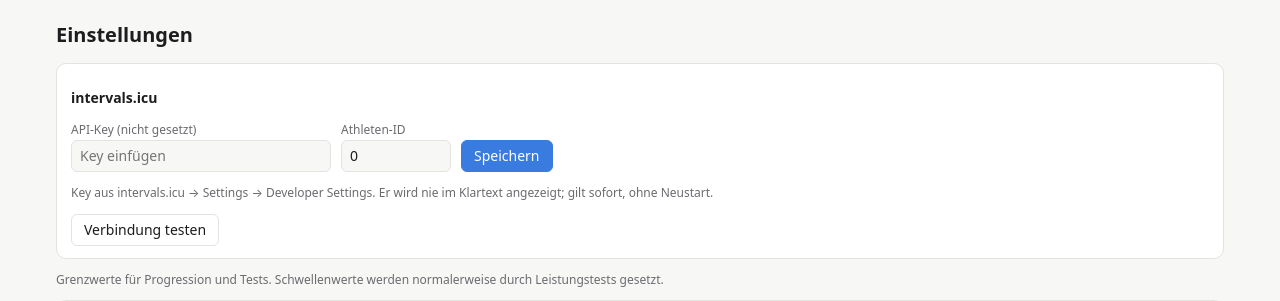
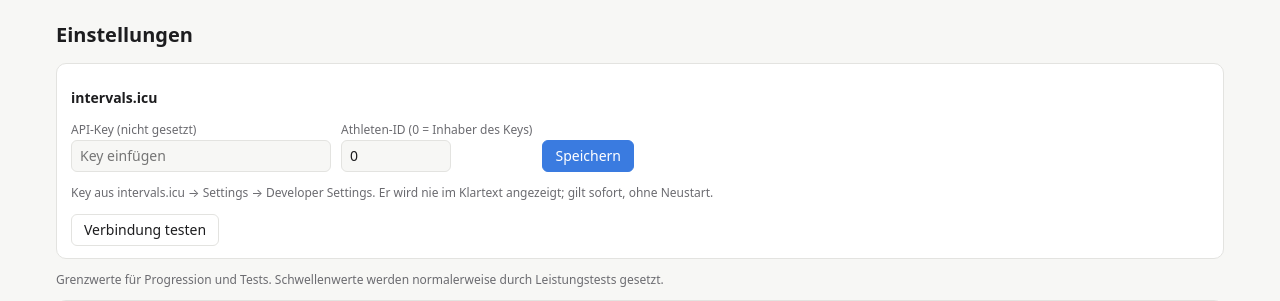
Before and after one commit to quatscher/bulltraining, a FastAPI app: page /settings in a window 1280 px wide. Shown: the part 53-354 px from the top of the page. Run offline with FastAPI, Linux system fonts and the light colour scheme; data comes from the database, SQL or seed files in the repository; data that the repository does not hold is empty.

Commit message:
Echte Athleten-ID statt „0“ anzeigen (v0.3.2)
„Verbindung testen“ ersetzt 0 (Inhaber des Keys) durch die ID aus intervals.icu.

Co-Authored-By: Claude Opus 5.5 <noreply@anthropic.com>

```diff
--- a/bulltraining/config.yaml
+++ b/bulltraining/config.yaml
@@ -1,5 +1,5 @@
 name: bulltraining
-version: "0.3.1"
+version: "0.3.2"
 slug: bulltraining
 description: Endurance training planning with intervals.icu, performance tests and an MCP server for Claude
 url: https://github.com/quatscher/bulltraining
--- a/pyproject.toml
+++ b/pyproject.toml
@@ -1,6 +1,6 @@
 [project]
 name = "bulltraining"
-version = "0.3.1"
+version = "0.3.2"
 description = "Endurance training planning with intervals.icu, performance tests and an MCP server for Claude"
 readme = "README.md"
 license = {text = "AGPL-3.0-or-later"}
--- a/src/bulltraining/web/app.py
+++ b/src/bulltraining/web/app.py
@@ -535,9 +535,17 @@ def settings_intervals_test() -> RedirectResponse:
             wellness = client.wellness((date.today() - timedelta(days=30)).isoformat(), date.today().isoformat())
     except (IntervalsError, Exception) as exc:  # noqa: BLE001
         return back("/settings", err=f"Verbindung fehlgeschlagen: {exc}")
+    # „0“ bedeutet bei intervals.icu „Inhaber des Keys“ – die echte ID merken, damit sie sichtbar ist
+    from ..intervals_client import effective_athlete_id
+    real_id = str(a.get("id") or "")
+    if effective_athlete_id() in ("", "0") and real_id:
+        try:
+            set_setting(conn(), "intervals_athlete_id", real_id)
+        except SettingError:
+            pass
     newest = max((x.get("start_date_local") or "" for x in recent), default="")
     garmin = "Garmin verbunden" if a.get("icu_garmin_sync_activities") else "Garmin-Aktivitäten nicht aktiviert"
-    msg = (f"Verbunden mit {a.get('name') or a.get('id')}. {garmin}. Aktivitäten im letzten Jahr: {len(recent)}"
+    msg = (f"Verbunden mit {a.get('name') or real_id} ({real_id}). {garmin}. Aktivitäten im letzten Jahr: {len(recent)}"
            f"{', neueste ' + newest[:10] if newest else ''}. Wellness-Tage (30 Tage): {len(wellness)}.")
     if not recent:
         return back("/settings", err=msg + " Keine Aktivitäten: in intervals.icu die Garmin-Verbindung prüfen "
--- a/src/bulltraining/web/templates/settings.html
+++ b/src/bulltraining/web/templates/settings.html
@@ -6,7 +6,7 @@
   <form method="post" action="{{ root }}/settings/intervals" class="row">
     <div><label>API-Key {% if intervals.masked %}(aktuell {{ intervals.masked }} · {{ intervals.source }}){% else %}(nicht gesetzt){% endif %}</label>
       <input name="api_key" type="password" autocomplete="off" placeholder="{{ 'unverändert lassen' if intervals.masked else 'Key einfügen' }}" style="width:260px"></div>
-    <div><label>Athleten-ID</label><input name="athlete_id" value="{{ intervals.athlete_id }}" style="width:110px"></div>
+    <div><label>Athleten-ID{% if intervals.athlete_id in ("", "0") %} (0 = Inhaber des Keys){% endif %}</label><input name="athlete_id" value="{{ intervals.athlete_id }}" style="width:110px"></div>
     <button class="primary">Speichern</button>
     {% if intervals.source == 'Weboberfläche' %}<label style="margin:0"><input type="checkbox" name="remove_key" value="1"> Key entfernen</label>{% endif %}
   </form>
```
Also changed, not shown: tests/test_intervals_settings.py (+2 -1 lines), bulltraining/CHANGELOG.md.
